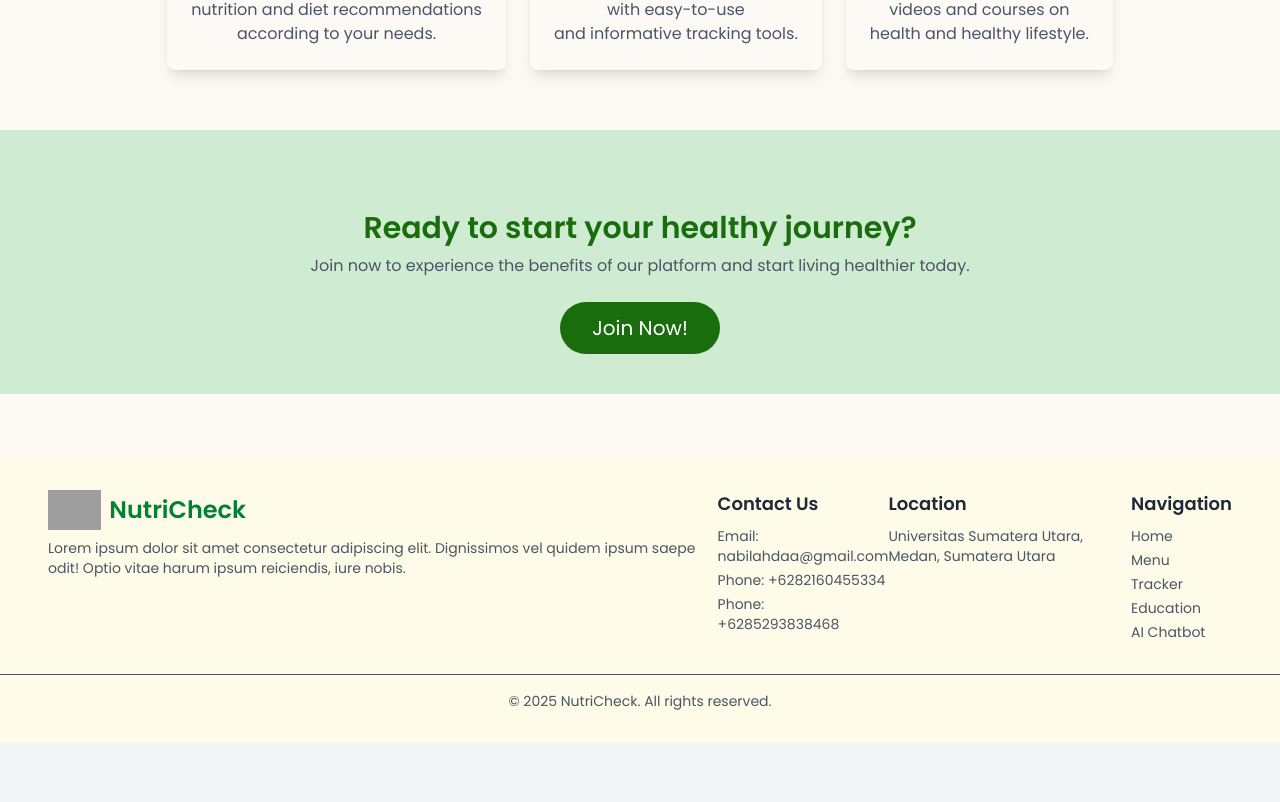
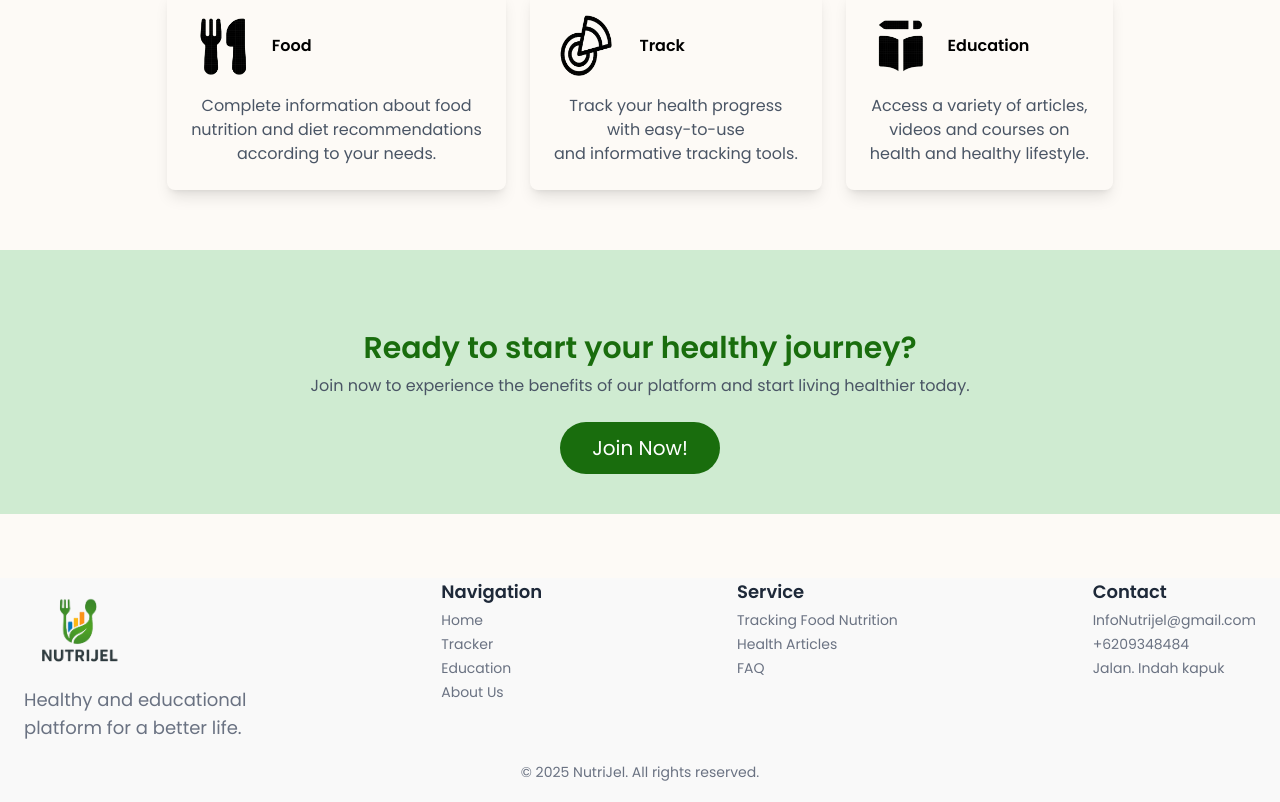
Before and after one commit to octalbs/Nutricheck, a React app: page / in a window 1280 px wide. Shown: the part 986-1788 px from the top of the page. Before the commit the page ends 1729 px from the top, so only its background shows below. Built offline with nearby package versions, Linux system fonts and the light colour scheme; grey boxes are pictures that could not be loaded.

Commit message:
Memperbarui tampilan

```diff
--- a/src/components/Footer.jsx
+++ b/src/components/Footer.jsx
@@ -1,55 +1,57 @@
 import React from 'react';
+import '../styles/index.css';
 
 const Footer = () => {
   return (
-    <footer className="bg-yellow-50 text-gray-800 py-8">
-      <div className="max-w-7xl mx-auto px-6 md:px-12 flex flex-col md:flex-row justify-between items-start">
-        {/* Logo and Description */}
-        <div className="flex flex-col items-start mb-6 md:mb-0">
-          <div className="flex items-center space-x-2">
-            <img src="/path/to/logo.png" alt="NutriCheck" className="h-10" /> {/* Ganti dengan path logo kamu */}
-            <span className="text-2xl font-semibold text-green-700">NutriCheck</span>
-          </div>
-          <p className="mt-2 text-sm text-gray-600">
-            Lorem ipsum dolor sit amet consectetur adipiscing elit. Dignissimos vel quidem ipsum saepe odit! Optio vitae harum ipsum
-            reiciendis, iure nobis.
+    <footer className="bg-[#F9F9F9] text-gray-800 ">
+      <div className="max-w-7xl mx-auto px-6">
+        <div className="flex justify-between ">
+
+          {/* Logo and Text */}
+          <div>
+              <img src="/assets/image/logo.png" alt="NutriCheck" className="h-25" />
+              <p className="text-lg text-gray-500 mt-2">
+                Healthy and educational <br /> platform for a better life.
               </p>
           </div>
 
-        {/* Contact Us Section */}
-        <div className="flex flex-col mb-6 md:mb-0">
-          <h3 className="font-semibold text-lg text-gray-800">Contact Us</h3>
-          <ul className="mt-2 text-sm text-gray-600 space-y-1">
-            <li>Email: <a href="mailto:nabilahdaa@gmail.com" className="hover:text-green-500">nabilahdaa@gmail.com</a></li>
-            <li>Phone: <a href="tel:+6282160455334" className="hover:text-green-500">+6282160455334</a></li>
-            <li>Phone: <a href="tel:+6285293838468" className="hover:text-green-500">+6285293838468</a></li>
+          {/* Navigation */}
+          <div className="space-y-1">
+            <h4 className="font-semibold text-lg">Navigation</h4>
+            <ul className="text-sm text-gray-500 space-y-1">
+              <li><a href="/" className="hover:text-green-600">Home</a></li>
+              <li><a href="/tracker" className="hover:text-green-600">Tracker</a></li>
+              <li><a href="/education" className="hover:text-green-600">Education</a></li>
+              <li><a href="/about" className="hover:text-green-600">About Us</a></li>
             </ul>
           </div>
 
-        {/* Location Section */}
-        <div className="flex flex-col mb-6 md:mb-0">
-          <h3 className="font-semibold text-lg text-gray-800">Location</h3>
-          <p className="mt-2 text-sm text-gray-600">
-            Universitas Sumatera Utara, Medan, Sumatera Utara
-          </p>
+          {/* Service */}
+          <div className="space-y-1">
+            <h4 className="font-semibold text-lg">Service</h4>
+            <ul className="text-sm text-gray-500 space-y-1">
+              <li><a href="/" className="hover:text-green-600">Tracking Food Nutrition</a></li>
+              <li><a href="/tracker" className="hover:text-green-600">Health Articles</a></li>
+              <li><a href="/education" className="hover:text-green-600">FAQ</a></li>
+            </ul>
           </div>
 
-        {/* Navigation Section */}
-        <div className="flex flex-col mb-6 md:mb-0">
-          <h3 className="font-semibold text-lg text-gray-800">Navigation</h3>
-          <ul className="mt-2 text-sm text-gray-600 space-y-1">
-            <li><a href="/" className="hover:text-green-500">Home</a></li>
-            <li><a href="/menu" className="hover:text-green-500">Menu</a></li>
-            <li><a href="/tracker" className="hover:text-green-500">Tracker</a></li>
-            <li><a href="/education" className="hover:text-green-500">Education</a></li>
-            <li><a href="/chatbot" className="hover:text-green-500">AI Chatbot</a></li>
+          {/* Contact */}
+          <div className="space-y-1">
+            <h4 className="font-semibold text-lg">Contact</h4>
+            <ul className="text-sm text-gray-500 space-y-1">
+              <li><a href="/" className="hover:text-green-600">InfoNutrijel@gmail.com</a></li>
+              <li><a href="/tracker" className="hover:text-green-600">+6209348484</a></li>
+              <li><a href="/education" className="hover:text-green-600">Jalan. Indah kapuk</a></li>
             </ul>
           </div>
         </div>
 
+
         {/* Footer Bottom */}
-      <div className="border-t mt-8 pt-4 text-center text-sm text-gray-600">
-        <p>&copy; 2025 NutriCheck. All rights reserved.</p>
+        <div className="py-5 text-center text-sm text-gray-500">
+          <p>© 2025 NutriJel. All rights reserved.</p>
+        </div>
       </div>
     </footer>
   );
--- a/src/components/Navbar.jsx
+++ b/src/components/Navbar.jsx
@@ -8,7 +8,7 @@ const Navbar = () => {
       <div className="max-w-7xl mx-auto flex justify-between items-center">
         {/* Logo */}
         <div className="flex items-center space-x-2">
-          <img src="/assets/image/logo.png" alt="NutriCheck" className="h-20" />
+          <img src="/assets/image/logo.png" alt="NutriCheck" className="h-25" />
         </div>
 
         {/* Menu */}
@@ -23,7 +23,7 @@ const Navbar = () => {
         {/* Buttons (Login and Sign-Up) */}
         <div className="flex space-x-4">
           <Link to="/login" className="bg-[#196D0D] text-white px-4 py-2 rounded-full hover:bg-green-600 transition">Login</Link> {/* Fixed the path */}
-          <Link to="/signup" className="bg-white text-green-500 px-4 py-2 rounded-full border-2 border-[#196D0D] hover:bg-green-600 hover:text-white transition">Sign-Up</Link> {/* Fixed the path */}
+          <Link to="/signup" className="bg-white text-[#196D0D] px-4 py-2 rounded-full border-2 border-[#196D0D] hover:bg-green-600 hover:text-white transition">Sign-Up</Link> {/* Fixed the path */}
         </div>
       </div>
     </nav>
--- a/src/pages/Food.jsx
+++ b/src/pages/Food.jsx
@@ -0,0 +1,71 @@
+import React from "react";
+
+const Food = () => {
+  return (
+    <div className="bg-[#FDFAF6]">
+
+      {/* Hero section */}
+      <section className="pt-40">
+        <div className="flex items-center justify-between p-8">
+          <div className="bg-[#CFEBD1] justify-center m-5 border-t-4 border-r-4 border-b-4 border-l-4 border-[#196D0D] rounded-br-full rounded-tr-full p-10 w-1/2">
+            <h1 className="text-5xl font-semibold m-2 tracking-tighter leading-normal">Let’s <span className="text-[#196D0D]">Take Care</span>  <br />About Your Health </h1>
+            <p className="text-gray-700 text-2xl m-2">Simplifies your journey to balanced nutrition with <br />
+            instant food analysis, AI-powered insights. Track <br />
+            your meals and discover smarter eating habits. <br />
+            Start your health transformation today, <br />completely free!</p>
+          </div>
+
+          <div className="w-[40%]">
+
+            <img src="/assets/image/food-hero.png" alt="Gambar" className=" rounded-lg" />
+          </div>
+        </div>
+        <hr className="w-[80%] mx-auto border-t-2 " />
+
+        <p className="text-center text-2xl m-10 leading-10"> “The path to healthy eating is not about punishing yourself for what you eat, but <br />
+          about making mindful decisions that enhance your overall quality of life.” </p>
+      </section>
+
+      {/* Food categories section */}
+      <section className="py-20">
+        <div className="flex justify-center gap-16">
+          <div className="text-center">
+            <img
+              src="/assets/image/food-hero.png"
+              alt="Vegetable & Fruit"
+              className="rounded-lg w-64 h-64 object-contain mx-auto border-4 border-[#196D0D]"
+            />
+            <p className="mt-4">Vegetable & Fruit</p>
+          </div>
+          <div className="text-center">
+            <img
+              src="/assets/image/food-hero.png"
+              alt="Protein"
+              className="rounded-lg w-64 h-64 object-contain mx-auto border-4 border-[#196D0D]"
+            />
+            <p className="mt-4">Protein</p>
+          </div>
+          <div className="text-center">
+            <img
+              src="/assets/image/food-hero.png"
+              alt="Fats"
+              className="rounded-lg w-64 h-64 object-contain mx-auto border-4 border-[#196D0D]"
+            />
+            <p className="mt-4">Fats</p>
+          </div>
+          <div className="text-center">
+            <img
+              src="/assets/image/food-hero.png"
+              alt="Carbs"
+              className="rounded-lg w-64 h-64 object-contain mx-auto border-4 border-[#196D0D]"
+            />
+            <p className="mt-4">Carbs</p>
+          </div>
+        </div>
+      </section>
+
+    </div>
+  );
+};
+
+export default Food;
--- a/src/pages/Home.jsx
+++ b/src/pages/Home.jsx
@@ -25,7 +25,7 @@ const Home = () => {
             </div>
           </div>
           <div className="w-[40%]">
-            <img src="/assets/image/b2.png" alt="Healthy food" className="w-full h-auto rounded-xl" />
+            <img src="/assets/image/home-hero.png" alt="Healthy food" className="w-full h-auto rounded-xl" />
           </div>
         </div>
       </section>
```
Also changed, not shown: src/assets/hero-home.png (deleted), src/assets/logo.png (deleted). Lines whose indentation alone changed are shown as unchanged.
